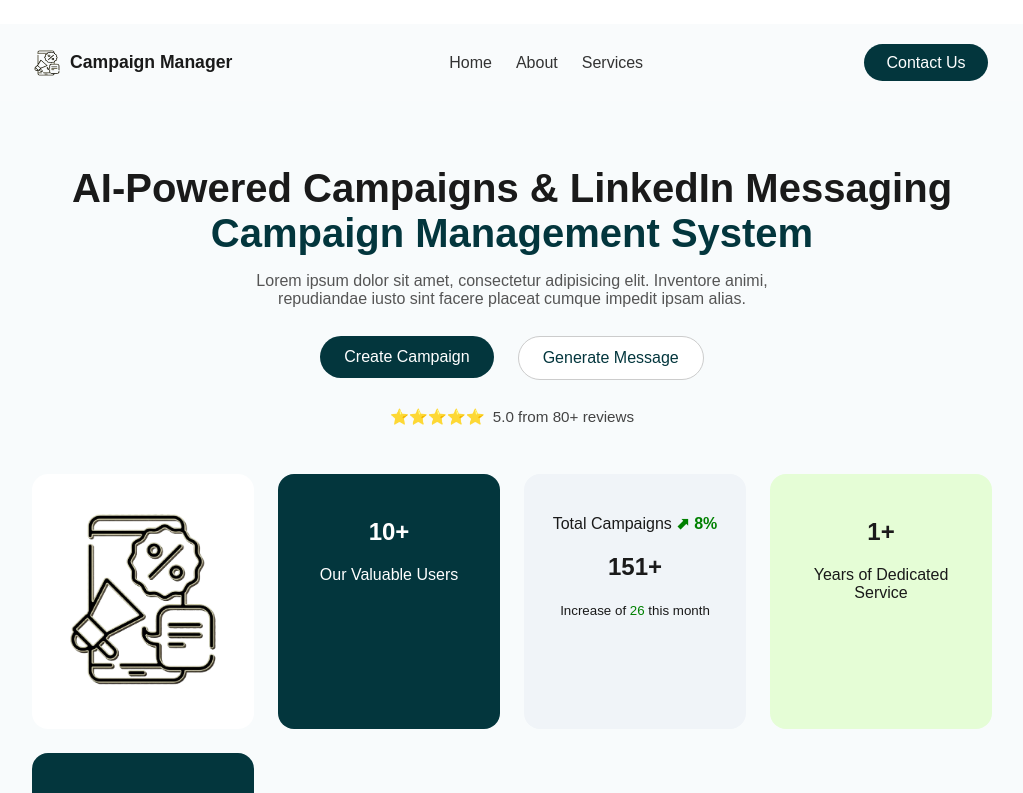
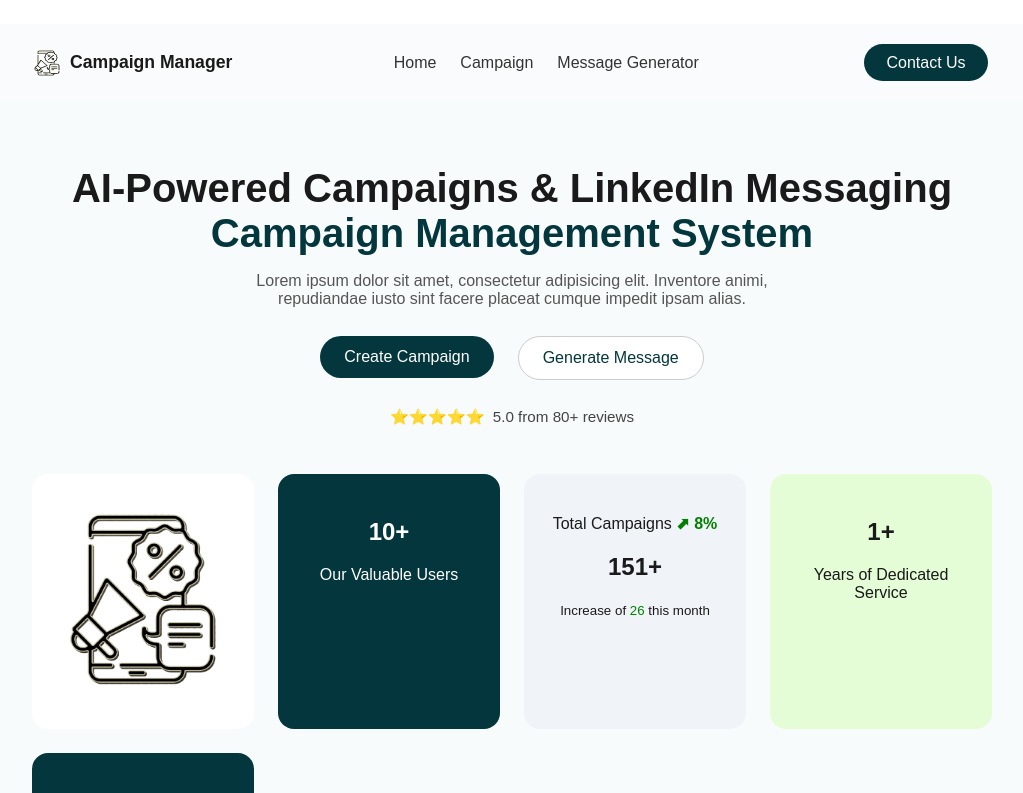
Before and after one commit to iamlokanath/frontend-CMS, a React (Create React App) app: page / in a window 1280 px wide. Shown: the top 793 px of the page, without its empty margins (128-1151 px from the left). Built offline with nearby package versions, Linux system fonts and the light colour scheme; no server answers.

Commit message:
Restructured the folder

```diff
--- a/src/components/index.ts
+++ b/src/components/index.ts
@@ -1,2 +1,2 @@
-export { default as CampaignDashboard } from './CampaignDashboard';
-export { default as MessageGenerator } from './MessageGenerator';
+export { default as CampaignDashboard } from '../pages/CampaignDashboard';
+export { default as MessageGenerator } from '../pages/MessageGenerator';
--- a/src/components/Navbar.tsx
+++ b/src/components/layouts/Navbar.tsx
@@ -1,5 +1,5 @@
 import React, { useState } from 'react';
-import './Navbar.css';
+import '../styles/Navbar.css';
 
 const Navbar: React.FC = () => {
   const [isOpen, setIsOpen] = useState(false);
@@ -15,8 +15,8 @@
 
       <div className={`nav-links ${isOpen ? 'open' : ''}`}>
         <a href="/">Home</a>
-        <a href="/">About</a>
-        <a href="/">Services</a>
+        <a href="/">Campaign</a>
+        <a href="/">Message Generator</a>
       </div>
 
       <button className="signup-btn">Contact Us</button>
--- a/src/components/CampaignDashboard.tsx
+++ b/src/pages/CampaignDashboard.tsx
@@ -1,6 +1,6 @@
 import React, { useEffect, useState } from 'react';
 import axios from 'axios';
-import './CampaignDashboard.css';
+import '../components/styles/CampaignDashboard.css';
 
 type Campaign = {
     _id?: string;
--- a/src/components/LandingPage.tsx
+++ b/src/pages/LandingPage.tsx
@@ -1,5 +1,5 @@
 import React from 'react';
-import './LandingPage.css';
+import '../components/styles/LandingPage.css';
 
 const LandingPage: React.FC = () => {
   return (
--- a/src/components/MessageGenerator.tsx
+++ b/src/pages/MessageGenerator.tsx
@@ -1,6 +1,6 @@
 import React, { useState } from 'react';
 import axios from 'axios';
-import './MessageGenerator.css';
+import '../components/styles/MessageGenerator.css';
 
 const API_URL = 'https://backend-cms-seven.vercel.app/personalized-message';
 
```
Also changed, not shown: src/App.tsx (+4 -4 lines), src/components/styles/CampaignDashboard.css (renamed from src/components/CampaignDashboard.css), src/components/styles/LandingPage.css (renamed from src/components/LandingPage.css), src/components/styles/MessageGenerator.css (renamed from src/components/MessageGenerator.css), src/components/styles/Navbar.css (renamed from src/components/Navbar.css).
